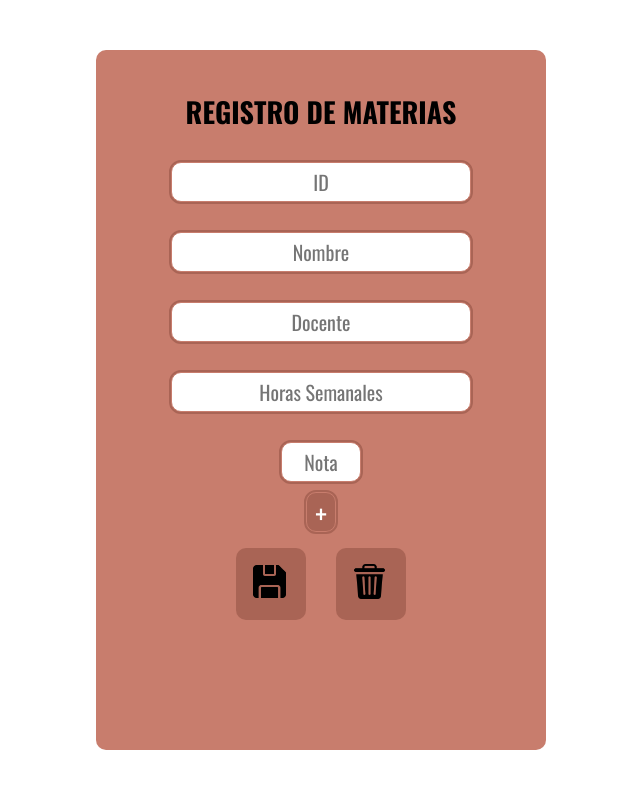
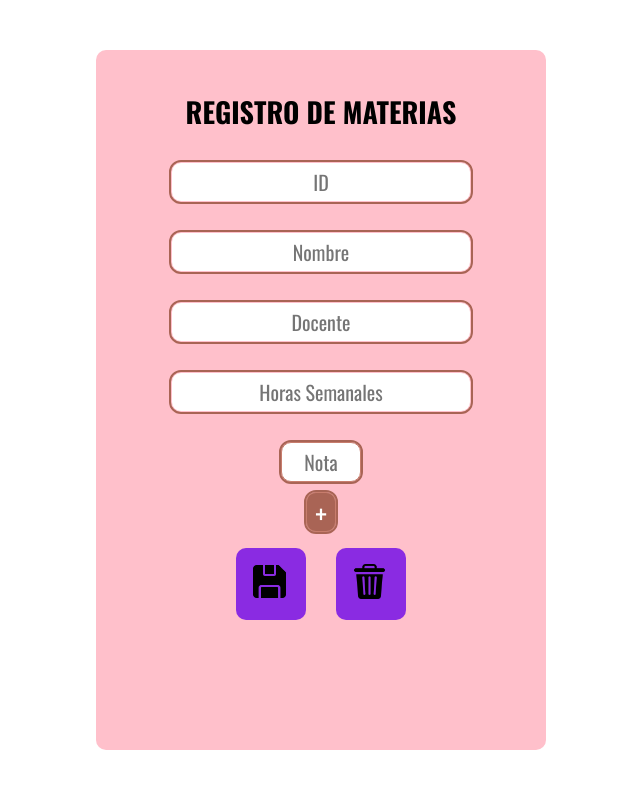
Before and after one commit to SofiiSerial/TEST, a plain HTML site: page tp2FacuySofy/index.html in a window 1280 px wide. Shown: the whole page, without its empty margins (319-959 px from the left). Drawn offline with nearby package versions, Linux system fonts and the light colour scheme.

```diff
--- a/tp2FacuySofy/main.css
+++ b/tp2FacuySofy/main.css
@@ -29,7 +29,7 @@ body {
 .formulario {
 	user-select: none;
 	padding-top: 1rem;
-    background: #C87D6D;
+    background: pink;
 	border-radius: 10px;
 	width: 450px;
     height: 700px;
@@ -53,7 +53,7 @@ body {
 	border: none;
 	outline: none;
 	border-radius: 10px;
-	border: 1px solid #C87D6D;
+	border: 1px solid pink;
 	outline: 2px solid #A96455;
 	transition: all .3s;
 }
@@ -93,8 +93,8 @@ body {
 
 
 .botoncito {
-	background-color: #A96455;
-	color: black;
+	background-color: blueviolet;
+	color: pink;
 	cursor: pointer;
 	transition: all .3s;
 }
@@ -216,7 +216,7 @@ input[type=number]::-webkit-outer-spin-button {
 }
 
 .agregarNotas:hover {
-	background-color: #A06052;
+	background-color: blueviolet;
 }
 
 .calif {
```
